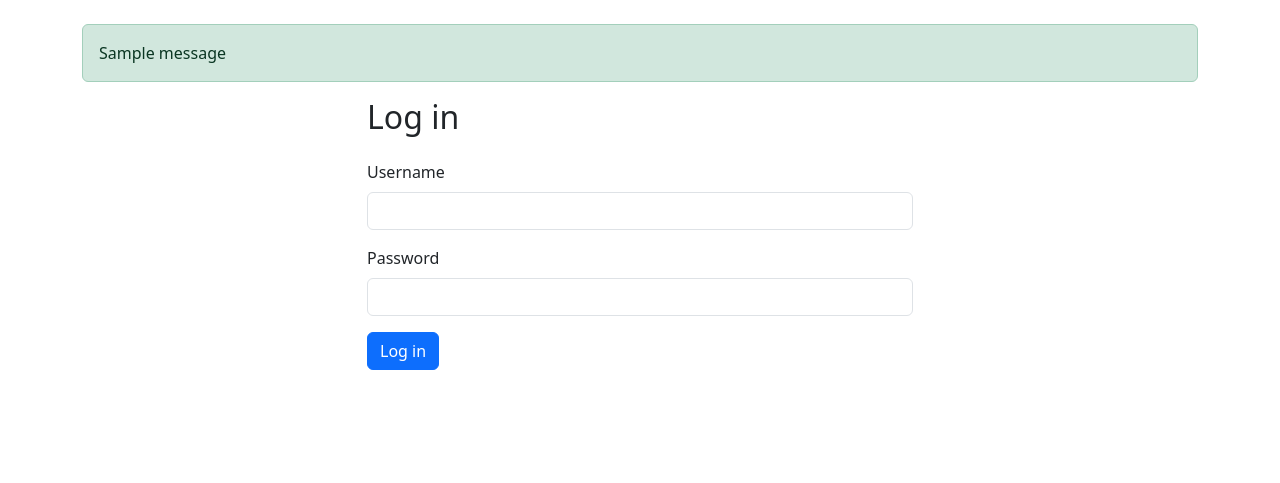
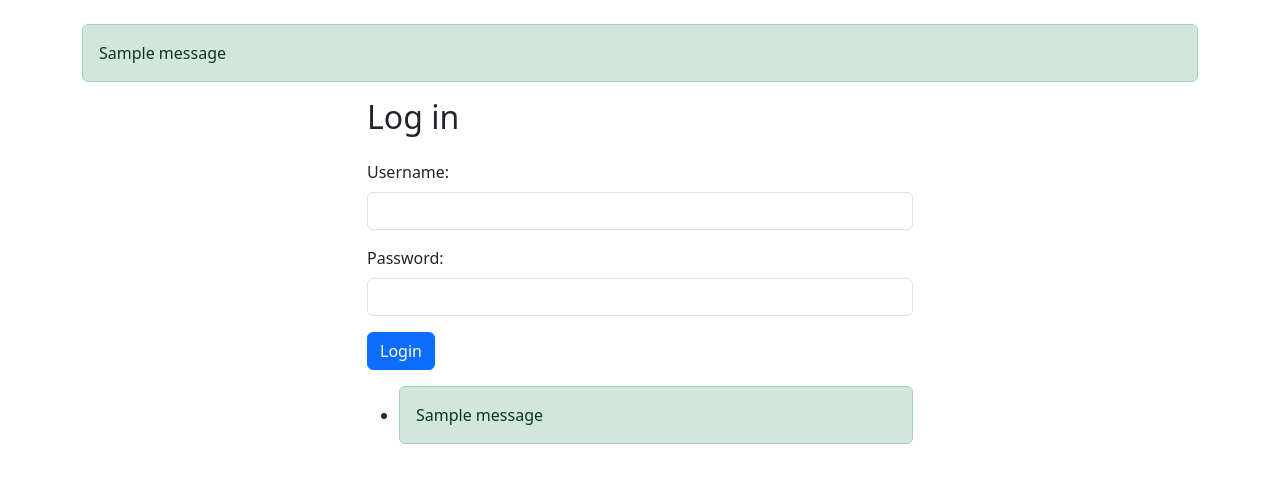
Before and after one commit to thienkhoalewlew/PBL6, a Django app: page /login/ in a window 1280 px wide. Shown: the part 56-539 px from the top of the page. Run offline with Django 5.2, Linux system fonts and the light colour scheme; one stand-in notice (Sample message) is shown.

Commit message:
fix login form(nothing)

```diff
--- a/sales_web/app/templates/login.html
+++ b/sales_web/app/templates/login.html
@@ -7,19 +7,21 @@
         <form method="post">
             {% csrf_token %}
             <div class="mb-3">
-                <label for="username" class="form-label">Username</label>
+                <label for="username" class="form-label">Username:</label>
                 <input type="text" class="form-control" id="username" name="username" required>
             </div>
             <div class="mb-3">
-                <label for="password" class="form-label">Password</label>
+                <label for="password" class="form-label">Password:</label>
                 <input type="password" class="form-control" id="password" name="password" required>
             </div>
-            <button type="submit" class="btn btn-primary">Log in</button>
+            <button type="submit" class="btn btn-primary">Login</button>
         </form>
-        {% if form.errors %}
-        <div class="alert alert-danger mt-3">
-            <p>Your username and password didn't match. Please try again.</p>
-        </div>
+        {% if messages %}
+        <ul class="messages mt-3">
+            {% for message in messages %}
+            <li{% if message.tags %} class="alert alert-{{ message.tags }}"{% endif %}>{{ message }}</li>
+            {% endfor %}
+        </ul>
         {% endif %}
     </div>
 </div>
```
Also changed, not shown: sales_web/db.sqlite3, 1 other file.
